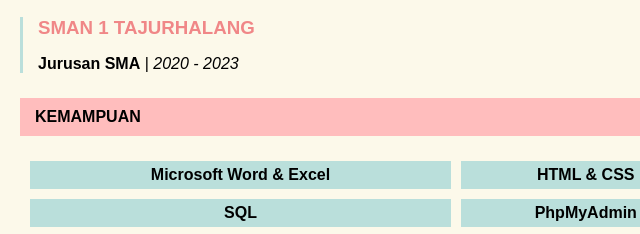
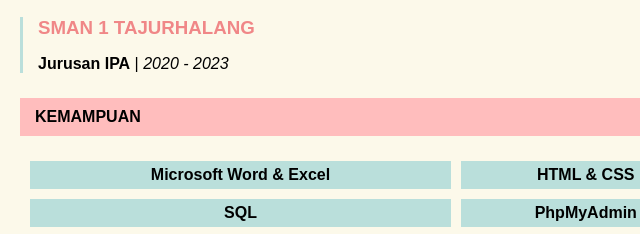
Before and after one commit to siitiiaisyah/TugasPBW-SEM5, a plain HTML site: page cvfull.html in a window 1280 px wide. Shown: the part 1077-1311 px from the top of the page, 10-650 px from the left. Drawn offline with Linux system fonts and the light colour scheme.

Commit message:
typo jurusan sma

```diff
--- a/cvfull.html
+++ b/cvfull.html
@@ -63,7 +63,7 @@
             </div>
             <div style="margin-bottom: 20px; padding-left: 15px; border-left: 3px solid #BADFDB;">
                 <h3 style="color: #F08787; margin-bottom: 3px;">SMAN 1 TAJURHALANG</h3>
-                <p><b>Jurusan SMA</b> | <i>2020 - 2023</i></p>
+                <p><b>Jurusan IPA</b> | <i>2020 - 2023</i></p>
             </div>
         </div>
 
```
